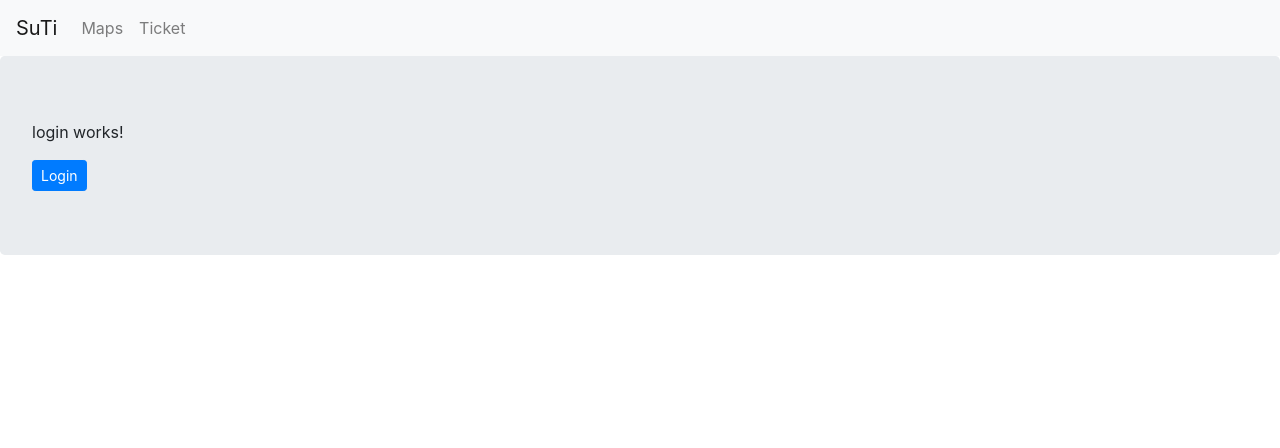
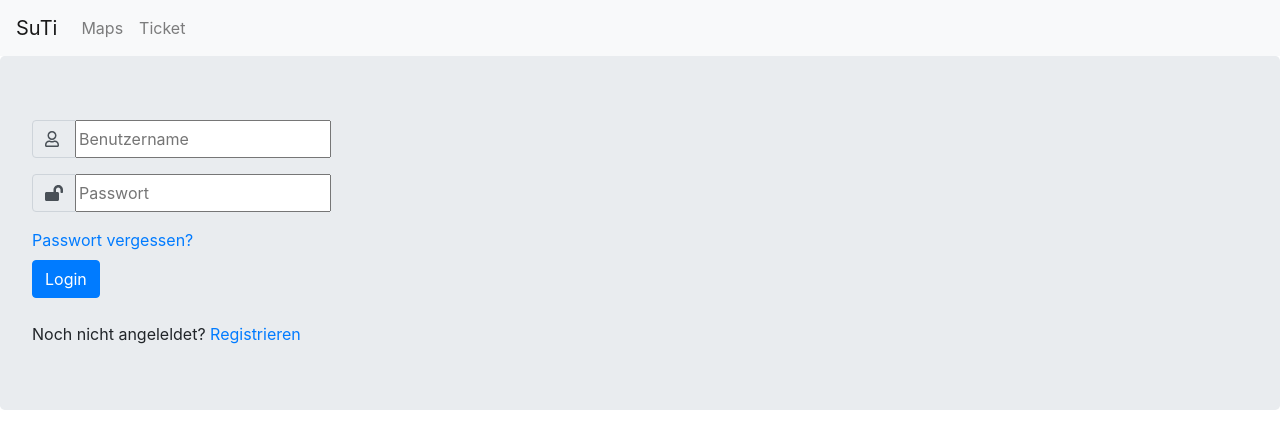
Before and after one commit to SuTi-SupermarketTicketsystem/SuTi-Frontend, an Angular app: page /login in a window 1280 px wide. Shown: the top 448 px of the page. Built offline with nearby package versions, Linux system fonts and the light colour scheme.

Commit message:
worked on login page

```diff
--- a/package.json
+++ b/package.json
@@ -20,6 +20,11 @@
     "@angular/platform-browser-dynamic": "~9.0.7",
     "@angular/router": "~9.0.7",
     "@asymmetrik/ngx-leaflet": "^6.0.1",
+    "@fortawesome/angular-fontawesome": "^0.6.0",
+    "@fortawesome/fontawesome-svg-core": "^1.2.27",
+    "@fortawesome/free-brands-svg-icons": "^5.12.1",
+    "@fortawesome/free-regular-svg-icons": "^5.12.1",
+    "@fortawesome/free-solid-svg-icons": "^5.12.1",
     "bootstrap": "^4.4.1",
     "leaflet": "^1.6.0",
     "rxjs": "~6.5.4",
--- a/src/app/app.module.ts
+++ b/src/app/app.module.ts
@@ -6,6 +6,7 @@ import { AppComponent } from './app.component';
 import {LoginModule} from './login/login.module';
 import {TicketModule} from './ticket/ticket.module';
 import {MapsModule} from './maps/maps.module';
+import { FontAwesomeModule } from '@fortawesome/angular-fontawesome';
 
 @NgModule({
   declarations: [
@@ -16,7 +17,8 @@ import {MapsModule} from './maps/maps.module';
     LoginModule,
     TicketModule,
     MapsModule,
-    AppRoutingModule
+    AppRoutingModule,
+    FontAwesomeModule
   ],
   providers: [],
   bootstrap: [AppComponent]
--- a/src/app/login/login.component.html
+++ b/src/app/login/login.component.html
@@ -1,2 +1,31 @@
-<p>login works!</p>
-<button class="btn btn-primary btn-sm" [routerLink]="'/maps'">Login</button>
+<div>
+  <form>
+<!--    User Name-->
+    <div class="input-group mb-3">
+      <div class="input-group-prepend">
+        <span class="input-group-text pr-3"><fa-icon [icon]="faUser"></fa-icon></span></div>
+      <input type="text" placeholder="Benutzername"/>
+    </div>
+
+
+<!--    Password-->
+    <div class="input-group mb-3">
+      <div class="input-group-prepend">
+        <span class="input-group-text"><fa-icon [icon]="faLockOpen"></fa-icon></span></div>
+      <input type="password" placeholder="Passwort"/>
+    </div>
+
+    <a href="">Passwort vergessen?</a>
+    <br>
+<!--    Submit-->
+    <button type="submit" class="btn btn-primary mt-2"  [routerLink]="'/maps'">Login</button>
+
+  </form>
+
+  <br>
+<!--  Register-->
+  <div>
+    Noch nicht angeleldet?
+    <a href="">Registrieren</a>
+  </div>
+</div>
--- a/src/app/login/login.component.ts
+++ b/src/app/login/login.component.ts
@@ -1,11 +1,15 @@
 import { Component, OnInit } from '@angular/core';
+import { faUser } from '@fortawesome/free-regular-svg-icons';
+import { faLockOpen } from '@fortawesome/free-solid-svg-icons';
 
 @Component({
   selector: 'app-login',
   templateUrl: './login.component.html',
-  styleUrls: ['./login.component.scss']
+  styleUrls: ['./login.component.scss'],
 })
 export class LoginComponent implements OnInit {
+  faUser = faUser;
+  faLockOpen = faLockOpen;
 
   constructor() { }
 
--- a/src/app/login/login.module.ts
+++ b/src/app/login/login.module.ts
@@ -1,5 +1,6 @@
 import { NgModule } from '@angular/core';
 import { CommonModule } from '@angular/common';
+import { FontAwesomeModule } from '@fortawesome/angular-fontawesome';
 
 import { LoginRoutingModule } from './login-routing.module';
 import { LoginComponent } from './login.component';
@@ -8,8 +9,7 @@ import { LoginComponent } from './login.component';
 @NgModule({
   declarations: [LoginComponent],
   imports: [
-    CommonModule,
-    LoginRoutingModule
-  ]
+    CommonModule, LoginRoutingModule, FontAwesomeModule,
+  ],
 })
 export class LoginModule { }
```
Also changed, not shown: 1 other file (tests, documents, lock files or other folders).
